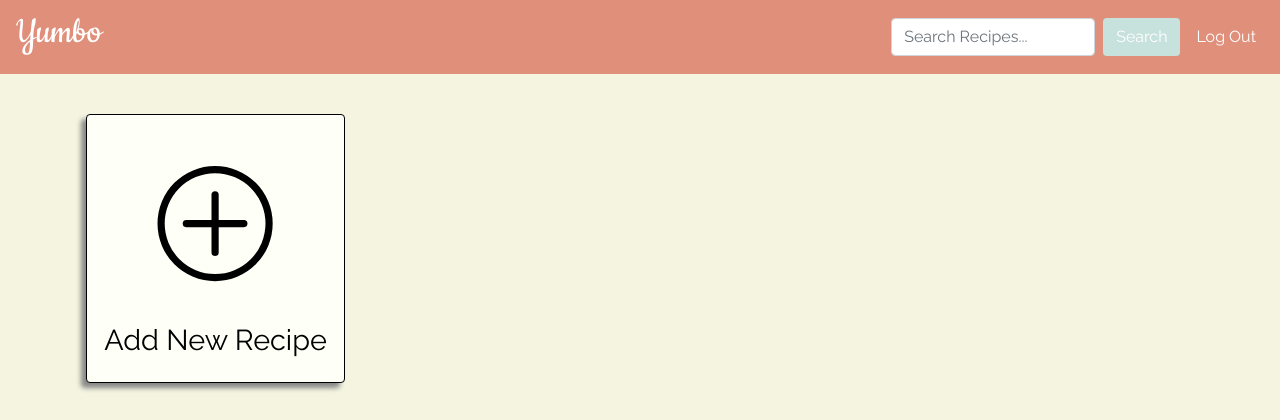
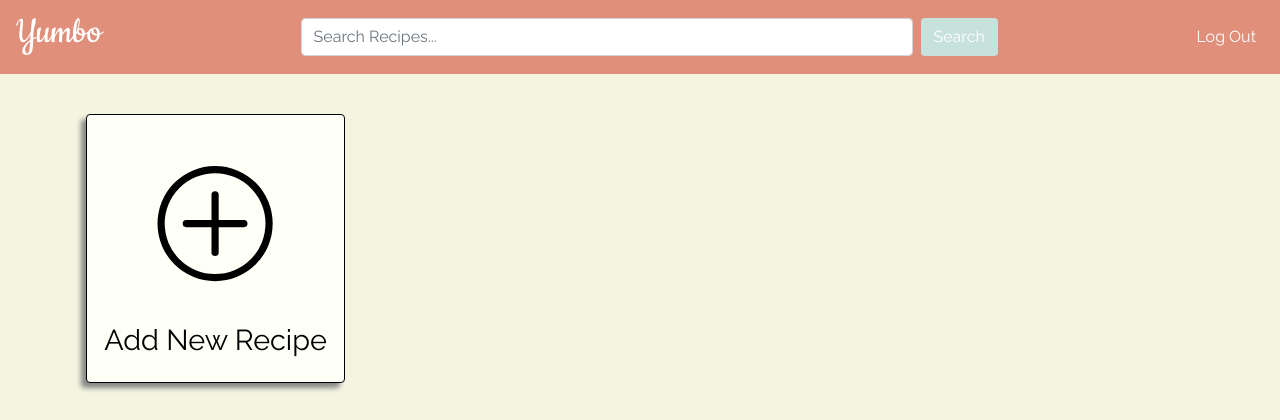
Before and after one commit to TheVulcanWizard/Yumbo, a Django app: page / in a window 1280 px wide. Shown: the top 420 px of the page. Run offline with Django 3.2, Linux system fonts and the light colour scheme; the visitor is signed in with stand-in values (Sample User, id 1); data that the repository does not hold is empty; some libraries are stand-ins or nearby versions.

Commit message:
Added search bar

```diff
--- a/recipes/templates/recipes/base.html
+++ b/recipes/templates/recipes/base.html
@@ -43,11 +43,11 @@
 
                 <!-- We can probably just have one ul tag and have the if statement on the li tag groups -->
                 {% if user.is_authenticated %}
-                    <form class="form-inline d-flex my-2 my-lg-0 ml-auto">
-                        <input class="form-control mr-sm-2 friendly-input" type="search" placeholder="Search Recipes..." aria-label="Search">
-                        <button class="btn custom-btn friendly-btn my-2 my-sm-0" type="submit">Search</button>
+                    <form class="form-inline d-flex my-2 my-lg-0 ml-sm-auto" style="width: 60%;">
+                        <input class="form-control mr-2 friendly-input" type="search" placeholder="Search Recipes..." aria-label="Search">
+                        <button class="btn custom-btn friendly-btn" type="submit">Search</button>
                     </form>
-                    <ul class="navbar-nav mr-3">
+                    <ul class="navbar-nav mr-3 ml-auto">
                         <!-- <li class="nav-item">
                             <a class="nav-link active" href="% url 'profile' %">Profile</a>
                         </li> -->
```
